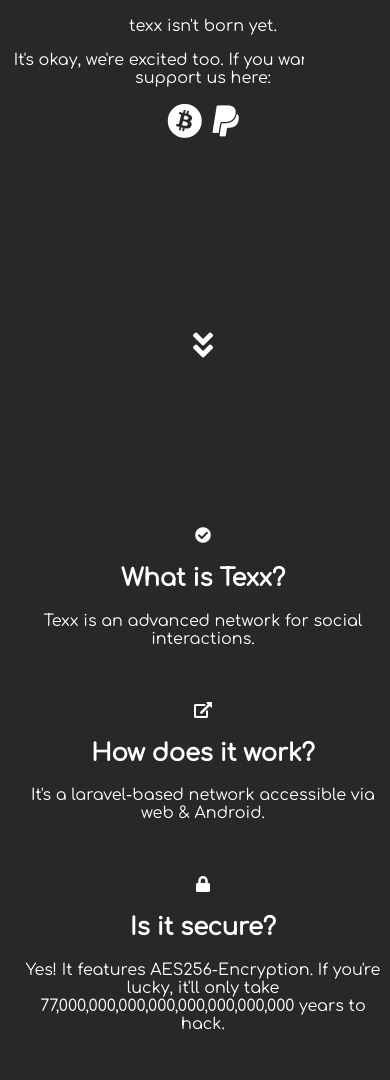
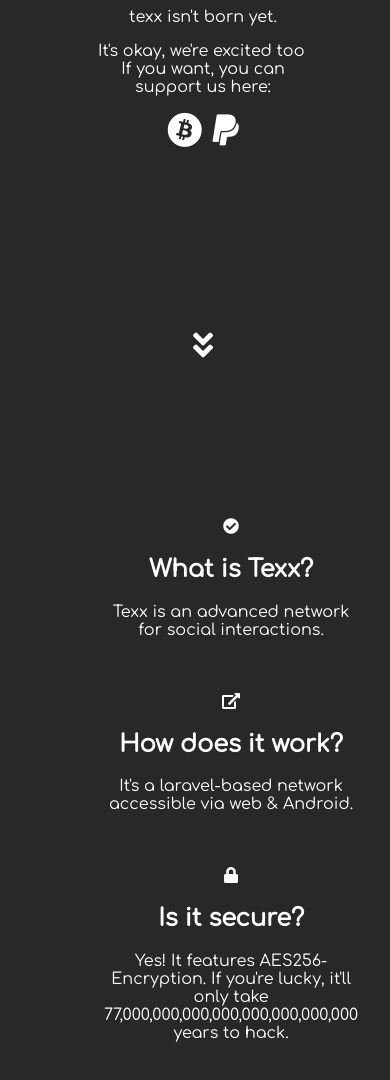
Before and after one commit to BEAM-Messenger/BEAM-Messenger-Web, a plain HTML site: page index.html in a window 390 px wide. Shown: the part 486-1566 px from the top of the page. Drawn offline with Linux system fonts and the light colour scheme.

Commit message:
Fixed issue on small devices

```diff
--- a/assets/css/style.css
+++ b/assets/css/style.css
@@ -34,6 +34,7 @@ html, body {
 }
 
 .Main-Content {
+    margin: 0 86px;
     color: white;
 }
 
@@ -49,6 +50,10 @@ html, body {
     bottom: 20px;
     transform: translate(-50%, -50%);
     margin: 0 auto;
+}
+
+.About {
+    margin: 0 86px;
 }
 
 .AboutBox {
@@ -69,3 +74,9 @@ a {
 a:hover {
     color: #3E4DF0;
 }
+
+@media only screen and (max-width: 500px) {
+    #slide-numbers {
+        display: none;
+    }
+}
```
